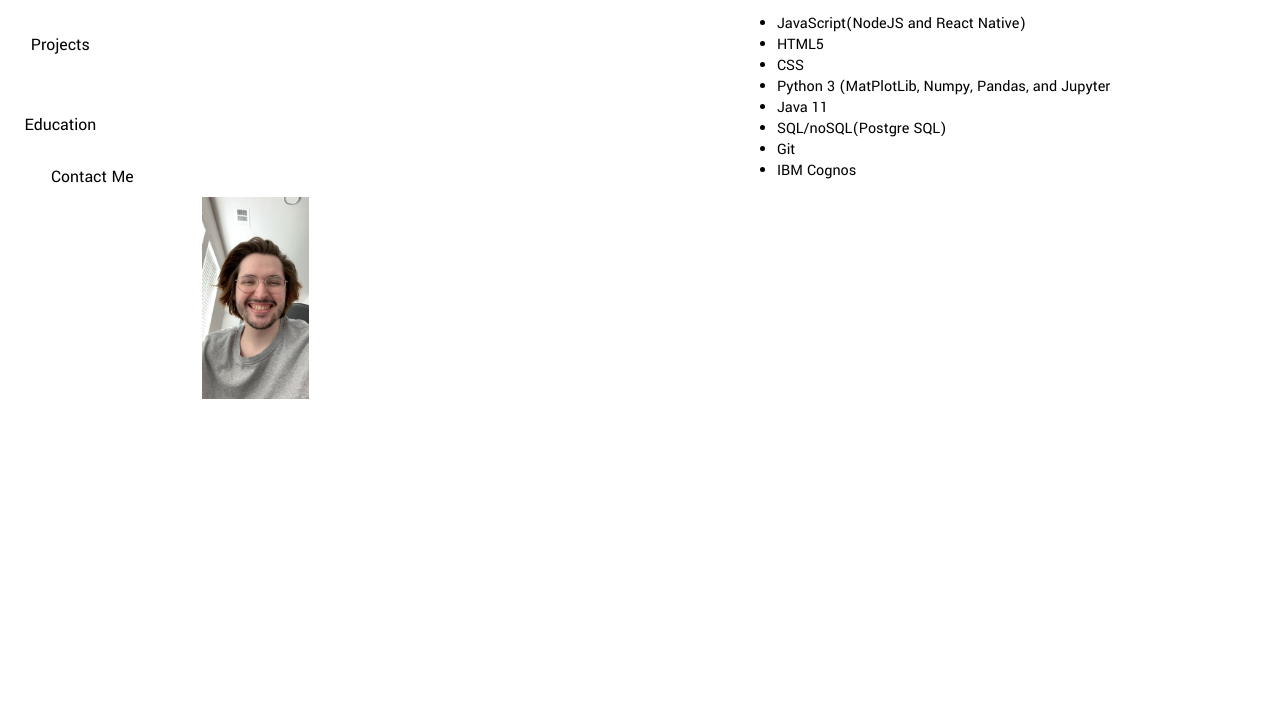
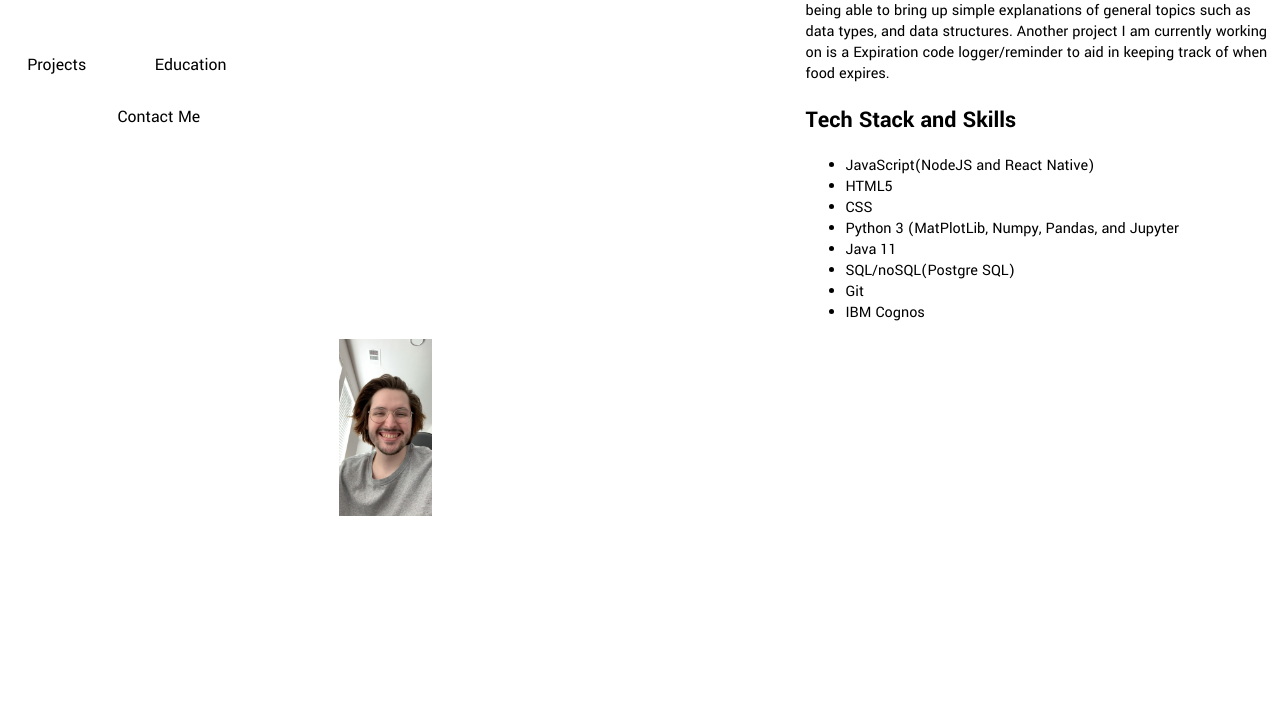
Before and after one commit to ColtonParham/Colton-Parham-Portfolio-Website, a plain HTML site: page index.html in a window 1280 px wide. Shown: the part 519-1245 px from the top of the page. Before the commit the page ends 924 px from the top, so only its background shows below. Drawn offline with Linux system fonts and the light colour scheme.

Commit message:
Realized that I have to redo grid

```diff
--- a/styles.css
+++ b/styles.css
@@ -5,6 +5,10 @@ html{
   font-family: 'Yantramanav', sans-serif;
 }
 
+
+main{
+  display: grid;
+}
 .logo{
   font-size: 2.3em;
   text-align: center;
@@ -68,6 +72,7 @@ nav{
 .image{
   grid-area: image;
   max-width: 10%;
+  overflow: visible;
 }
 
 .someinfo {
@@ -156,8 +161,11 @@ Currently Testing
   "techstackhead"
   "techstack"
   "footerhome";
+  height: 1000px;
+
 }
 
+/*Take a look into this and rearrange as needed. - Since we got the majority part of the grid working - we have a better footing than before*/
 @media (min-width: 500px){
   .grid1 {
     display: grid;
@@ -175,10 +183,12 @@ Currently Testing
                          "image techstack"
                          "footer footer";
                          /*Adjust these parameters as needed.*/
-    grid-template-rows: 100px 50px 60px 60px;
-    grid-template-columns: 1fr;
+    grid-template-rows: 200px 1000px 100px 600px;
+    grid-template-columns: 1fr 3fr;
   }
   .someinfo .homebody1 .ongoingprojectheader .homebody2 {
-    flex-direction: column;
+    grid-auto-flow: column;
   }
 }
+
+/*Gotta redo grid - use this for reference for the design: https://www.freecodecamp.org/news/how-to-create-an-image-gallery-with-css-grid-e0f0fd666a5c/*/
```
Also changed, not shown: index.html (+2 -0 lines), 1 other file.
